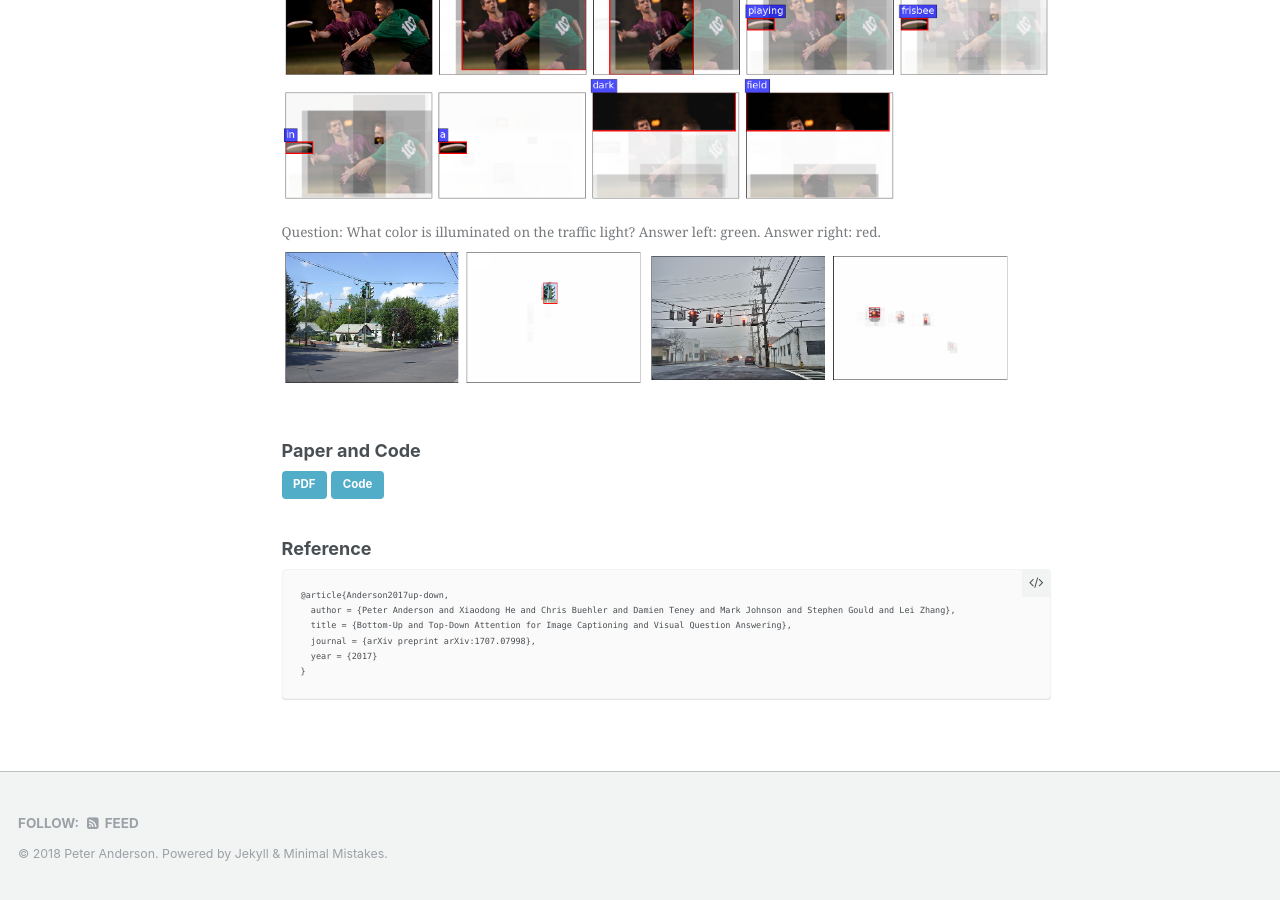
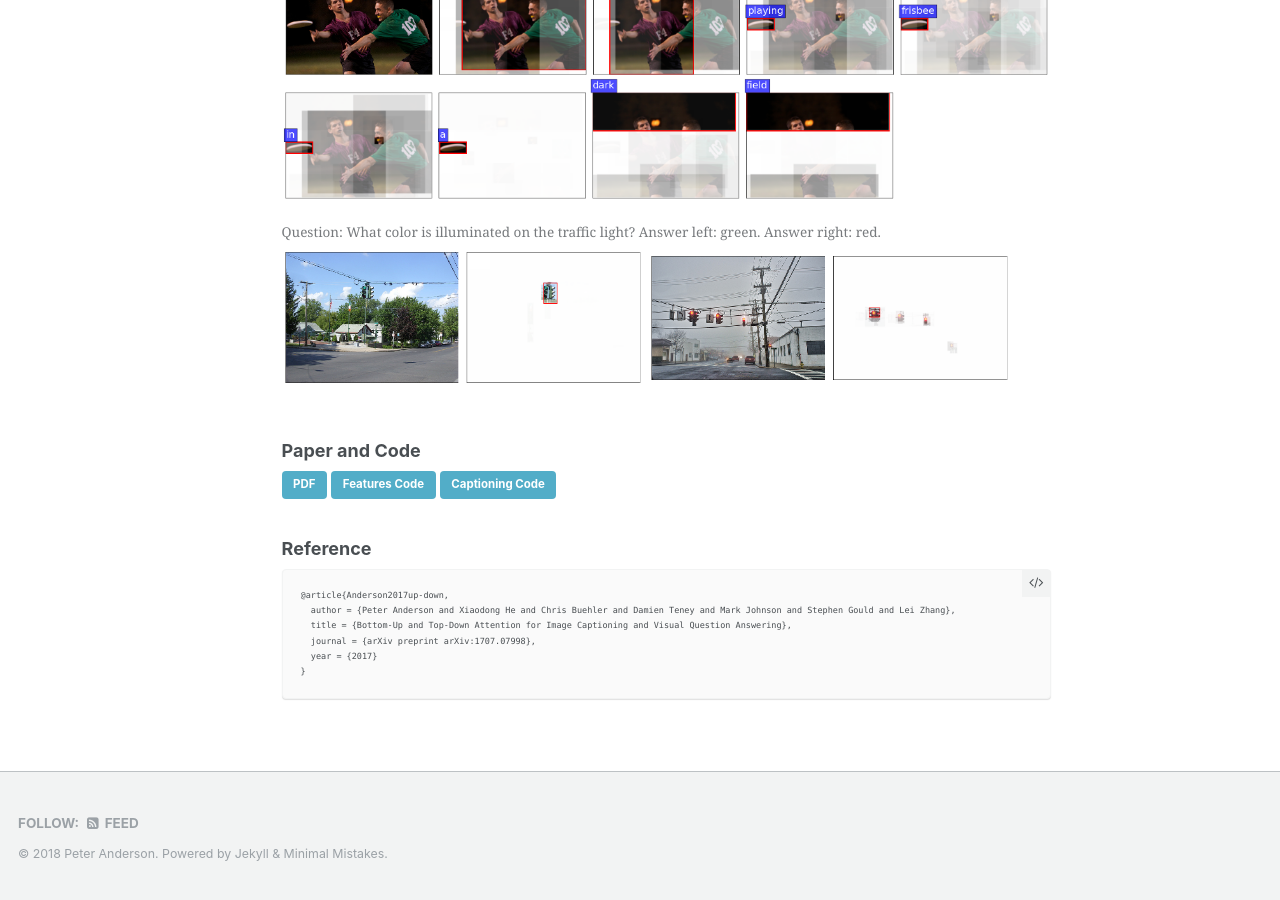
Before and after one commit to peteanderson80/peteanderson80.github.io, a Jekyll site: the page built from _posts/2017-08-11-up-down-attention.md, in a window 1280 px wide and 900 px high, scrolled down 581 px. Built offline with Jekyll 4.4.1, drawn with Linux system fonts in a browser that asks for light colours; a script that is not in the unit is left out; comment, search, counter and statistics services are not loaded.

Commit message:
Link to captioning model code

```diff
--- a/_data/publications.yml
+++ b/_data/publications.yml
@@ -15,7 +15,8 @@ main:
     links:
       - "[Project](/up-down-attention/){: .btn .btn--inverse}"
       - "[PDF](/images/1707.07998-up-down.pdf){: .btn .btn--inverse}"
-      - "[Code](https://github.com/peteanderson80/bottom-up-attention){: .btn .btn--inverse}"
+      - "[Features Code](https://github.com/peteanderson80/bottom-up-attention){: .btn .btn--inverse}"
+      - "[Captioning Code](https://github.com/peteanderson80/Up-Down-Captioner){: .btn .btn--inverse}"
   - title: "Tips and Tricks for Visual Question Answering: Learnings from the 2017 Challenge"
     authors: "Damien Teney, Peter Anderson, Xiaodong He, Anton van den Hengel"
     venue: "preprint arXiv:1708.02711, 2017."
--- a/_posts/2017-08-11-up-down-attention.md
+++ b/_posts/2017-08-11-up-down-attention.md
@@ -24,7 +24,8 @@ Top-down visual attention mechanisms have been used extensively in image caption
 ### Paper and Code
 
 [PDF](/images/1707.07998-up-down.pdf){: .btn .btn--info}
-[Code](https://github.com/peteanderson80/bottom-up-attention){: .btn .btn--info}
+[Features Code](https://github.com/peteanderson80/bottom-up-attention){: .btn .btn--info}
+[Captioning Code](https://github.com/peteanderson80/Up-Down-Captioner){: .btn .btn--info}
 
 
 ### Reference
```
